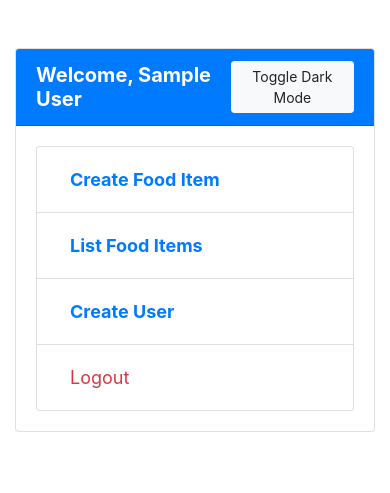
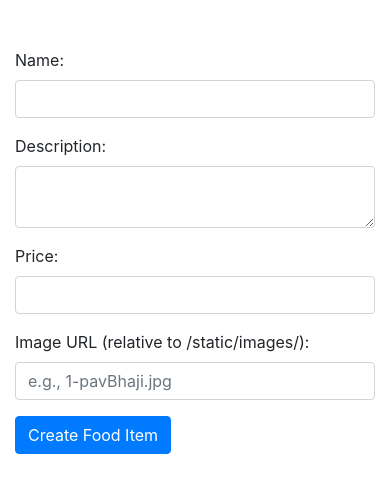
Before and after one commit to alokshandilya/chat-cuisine, a FastAPI app: page /admin in a window 390 px wide. Shown: the top 493 px of the page. Run offline with FastAPI, Linux system fonts and the light colour scheme; the visitor is signed in with stand-in values (Sample User, id 1); tables that the repository leaves empty hold one stand-in row (values such as "Sample post"); some libraries are stand-ins or nearby versions.

Commit message:
mobile friendly admin_dashboard.html

```diff
--- a/templates/admin_dashboard.html
+++ b/templates/admin_dashboard.html
@@ -1,9 +1,10 @@
 <!DOCTYPE html>
 <html lang="en">
+
 <head>
   <meta charset="UTF-8">
-    <meta name="viewport" content="width=device-width, initial-scale=1, shrink-to-fit=no">
-    <title>Admin Dashboard</title>
+  <meta name="viewport" content="width=device-width, initial-scale=1.0">
+  <title>Create Food Item</title>
   <!-- Bootstrap CSS -->
   <link href="https://maxcdn.bootstrapcdn.com/bootstrap/4.5.2/css/bootstrap.min.css" rel="stylesheet">
   <style>
@@ -11,44 +12,56 @@
       background-color: #2B3035;
       color: #ffffff;
     }
+
     .dark-mode .card {
       background-color: #212529;
       border-color: #333;
     }
+
     .dark-mode .card-header {
       background-color: #333;
       border-color: #444;
     }
+
     .dark-mode .list-group-item {
       background-color: #212529;
       border-color: #333;
     }
+
     .dark-mode .btn-link {
       color: #DEE2E6;
     }
+
     .dark-mode .btn-link.text-danger {
       color: #ff4c4c;
     }
   </style>
 </head>
+
 <body class="dark-mode">
-    <div class="container">
-        <div class="row justify-content-center mt-5">
-            <div class="col-12 col-md-8">
-                <div class="card">
-                    <div class="card-header bg-primary text-white d-flex justify-content-between align-items-center">
-                        <h1 class="h5 mb-0"><strong>Welcome, {{ full_name }}</strong></h1>
-                        <button id="toggle-dark-mode" class="btn btn-light btn-sm">Toggle Dark Mode</button>
+  <div class="container mt-5">
+    <div class="row justify-content-center">
+      <div class="col-12 col-md-6">
+        <form action="/create-food-item" method="post">
+          <div class="form-group">
+            <label for="name">Name:</label>
+            <input type="text" class="form-control" id="name" name="name" required>
           </div>
-                    <div class="card-body">
-                        <ul class="list-group">
-                            <li class="list-group-item"><a href="/create-food-item" class="btn btn-link fw-bold" style="font-size: 18px"><strong>Create Food Item</strong></a></li>
-                            <li class="list-group-item"><a href="/food-items" class="btn btn-link" style="font-size: 18px"><strong>List Food Items</strong></a></li>
-                            <li class="list-group-item"><a href="/create-user" class="btn btn-link" style="font-size: 18px"><strong>Create User</strong></a></li>
-                            <li class="list-group-item"><a href="/logout" class="btn btn-link text-danger" style="font-size: 18px">Logout</a></li>
-                        </ul>
+          <div class="form-group">
+            <label for="description">Description:</label>
+            <textarea class="form-control" id="description" name="description"></textarea>
           </div>
+          <div class="form-group">
+            <label for="price">Price:</label>
+            <input type="number" step="0.01" class="form-control" id="price" name="price" required>
           </div>
+          <div class="form-group">
+            <label for="image_url">Image URL (relative to /static/images/):</label>
+            <input type="text" class="form-control" id="image_url" name="image_url" placeholder="e.g., 1-pavBhaji.jpg"
+              required>
+          </div>
+          <button type="submit" class="btn btn-primary">Create Food Item</button>
+        </form>
       </div>
     </div>
   </div>
@@ -58,7 +71,7 @@
   <script src="https://cdn.jsdelivr.net/npm/@popperjs/core@2.9.2/dist/umd/popper.min.js"></script>
   <script src="https://maxcdn.bootstrapcdn.com/bootstrap/4.5.2/js/bootstrap.min.js"></script>
   <script>
-        document.addEventListener('DOMContentLoaded', function() {
+    document.addEventListener('DOMContentLoaded', function () {
       // Check if the dark mode preference is stored in localStorage
       if (localStorage.getItem('dark-mode') === 'true') {
         document.body.classList.add('dark-mode');
@@ -66,7 +79,7 @@
         document.body.classList.remove('dark-mode');
       }
 
-            document.getElementById('toggle-dark-mode').addEventListener('click', function() {
+      document.getElementById('toggle-dark-mode').addEventListener('click', function () {
         document.body.classList.toggle('dark-mode');
         // Save the preference to localStorage
         if (document.body.classList.contains('dark-mode')) {
@@ -78,4 +91,5 @@
     });
   </script>
 </body>
+
 </html>
```
Lines whose indentation alone changed are shown as unchanged.
